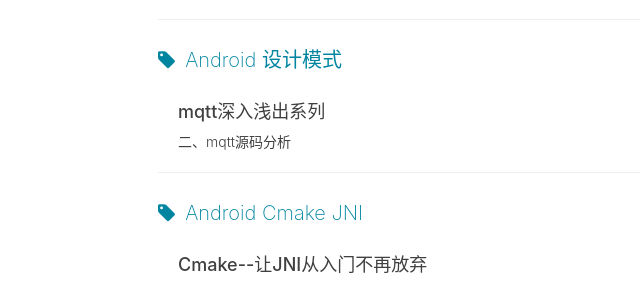
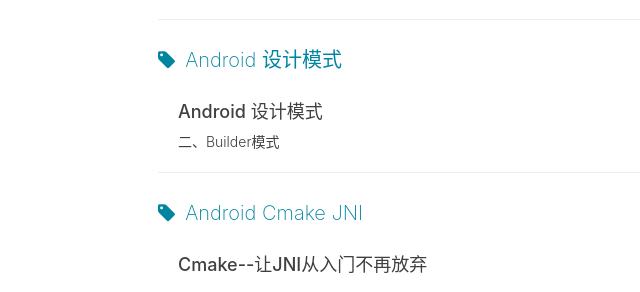
Before and after one commit to fighter-lee/fighter-lee.github.io, a Jekyll site: the page built from tags.html, in a window 1280 px wide and 900 px high, scrolled down 2269 px. Shown: the part 159-451 px from the top of the window, without its empty margins (107-747 px from the left). Built offline with Jekyll 4.4.1, drawn with Linux system fonts in a browser that asks for light colours; nearby versions of some CDN libraries; comment, search, counter and statistics services are not loaded.

Commit message:
Builder设计模式1

```diff
--- a/_posts/2016-6-14-Android-设计模式-builder.markdown
+++ b/_posts/2016-6-14-Android-设计模式-builder.markdown
@@ -1,7 +1,7 @@
 ---
 layout:     post
-title:      "mqtt深入浅出系列"
-subtitle:   "二、mqtt源码分析"
+title:      "Android 设计模式"
+subtitle:   "二、Builder模式"
 date:       2016-6-14
 author:     "李洋彪"
 header-img: "img/post-bg-js-module.jpg"
```
